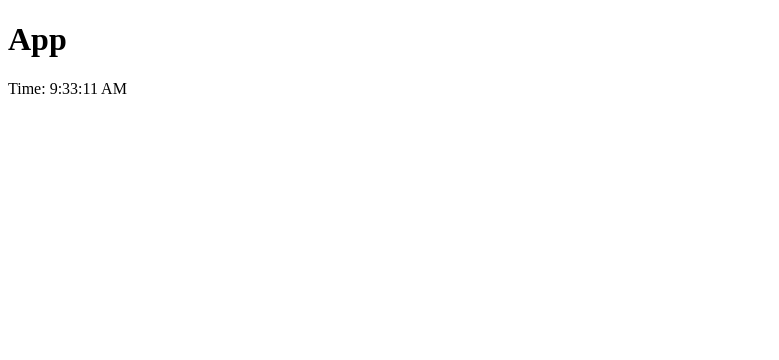
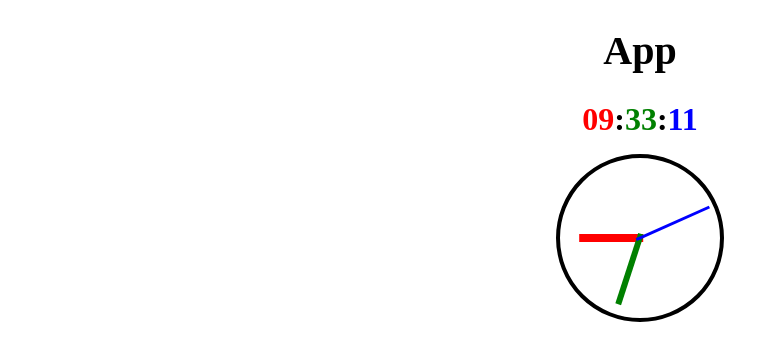
Before and after one commit to Tetrarium/starting-vue, a Vue app: page / in a window 1280 px wide. Shown: the top 360 px of the page, without its empty margins (0-779 px from the left). Built offline with nearby package versions, Linux system fonts and the light colour scheme.

Commit message:
readDoc(template syntax): add components AnalogClock and DigitalClock

```diff
--- a/package.json
+++ b/package.json
@@ -13,6 +13,7 @@
     "format": "prettier --write src/"
   },
   "dependencies": {
+    "sass": "^1.86.3",
     "vue": "^3.5.13"
   },
   "devDependencies": {
--- a/src/App.vue
+++ b/src/App.vue
@@ -1,37 +1,30 @@
 <script lang="ts" setup>
-import { computed, onBeforeUnmount, ref, watch } from 'vue'
-
-const date = ref(new Date())
-
-const intervalId = setInterval(() => {
-  date.value = new Date()
-}, 500)
-// throw new Error('test')
-
-const time = computed(() => {
-  return date.value.toLocaleTimeString()
-})
-
-const seconds = computed(() => {
-  return date.value.getSeconds()
-})
-
-// При таком варианте отрабатывает один раз
-// а не при каждой отработке интервала
-watch(seconds, () => {
-  if (seconds.value % 5 === 0) {
-    throw new Error('time error')
-  }
-})
-
-onBeforeUnmount(() => {
-  clearInterval(intervalId)
-})
+import DigitalClock from './components/DigitalClock.vue'
+import AnalogClock from './components/AnalogClock.vue'
 </script>
 
 <template>
-  <h1>App</h1>
-  <div>
-    Time: <span>{{ time }}</span>
-  </div>
+  <header class="header">
+    <h1 class="header__title">App</h1>
+  </header>
+  <main class="main">
+    <DigitalClock />
+    <AnalogClock />
+  </main>
 </template>
+
+<style scoped lang="scss">
+.header {
+  &__title {
+    text-align: center;
+    font-size: 2.5rem;
+  }
+}
+
+.main {
+  display: flex;
+  flex-direction: column;
+  align-items: center;
+  gap: 1rem;
+}
+</style>
--- /dev/null
+++ b/src/components/AnalogClock.vue
@@ -0,0 +1,96 @@
+<script setup lang="ts">
+import { computed, onBeforeUnmount, ref } from 'vue'
+
+const time = ref(new Date())
+
+const updateTime = () => {
+  time.value = new Date()
+}
+
+const intervalId = setInterval(updateTime, 500)
+
+const secondsDegree = computed(() => {
+  return (time.value.getSeconds() / 60) * 360
+})
+
+const minutesDegree = computed(() => {
+  return (time.value.getMinutes() / 60) * 360
+})
+
+const hoursDegree = computed(() => {
+  return (time.value.getHours() / 12) * 360
+})
+
+onBeforeUnmount(() => {
+  clearInterval(intervalId)
+})
+</script>
+
+<template>
+  <div class="analog-clock">
+    <div class="analog-clock__axis">
+      <div
+        class="analog-clock__hour"
+        :style="{ transform: `rotate(${hoursDegree}deg) translateY(-45%) translateX(-50%)` }"
+      ></div>
+      <div
+        class="analog-clock__minute"
+        :style="{ transform: `rotate(${minutesDegree}deg) translateY(-45%) translateX(-50%)` }"
+      ></div>
+      <div
+        class="analog-clock__second"
+        :style="{ transform: `rotate(${secondsDegree}deg) translateY(-45%) translateX(-50%)` }"
+      ></div>
+    </div>
+  </div>
+</template>
+
+<style scoped lang="scss">
+.analog-clock {
+  width: 10rem;
+  height: 10rem;
+  border-radius: 50%;
+  border: 4px solid black;
+  display: flex;
+  justify-content: center;
+  align-items: center;
+
+  &__axis {
+    width: 1px;
+    height: 1px;
+    border-radius: 50%;
+    position: relative;
+  }
+
+  &__hour {
+    width: 0.5rem;
+    height: 4rem;
+    border: none;
+    background-color: red;
+    position: absolute;
+    bottom: -2rem;
+    transform-origin: 0 center;
+  }
+
+  &__minute {
+    width: 0.35rem;
+    height: 4.6rem;
+    border: none;
+    background-color: green;
+    position: absolute;
+    bottom: -2.3rem;
+    transform-origin: 0 center;
+  }
+
+  &__second {
+    width: 0.2rem;
+    height: 5rem;
+    border: none;
+    background-color: blue;
+    position: absolute;
+    bottom: -2.5rem;
+    /* left: 50%; */
+    transform-origin: 0 center;
+  }
+}
+</style>
--- /dev/null
+++ b/src/components/DigitalClock.vue
@@ -0,0 +1,58 @@
+<script setup lang="ts">
+import { computed, onBeforeUnmount, ref } from 'vue'
+
+const time = ref(new Date())
+
+const updateTime = () => {
+  time.value = new Date()
+}
+
+const formatPartToTwoDigits = (part: number) => {
+  return part.toString().padStart(2, '0')
+}
+
+const hours = computed(() => {
+  return formatPartToTwoDigits(time.value.getHours())
+})
+
+const minutes = computed(() => {
+  return formatPartToTwoDigits(time.value.getMinutes())
+})
+
+const seconds = computed(() => {
+  return formatPartToTwoDigits(time.value.getSeconds())
+})
+
+const intervalId = setInterval(updateTime, 500)
+
+onBeforeUnmount(() => {
+  clearInterval(intervalId)
+})
+</script>
+
+<template>
+  <div class="digital-clock">
+    <span class="digital-clock__hour">{{ hours }}</span
+    >:<span class="digital-clock__minute">{{ minutes }}</span
+    >:<span class="digital-clock__second">{{ seconds }}</span>
+  </div>
+</template>
+
+<style scoped lang="scss">
+.digital-clock {
+  font-size: 2rem;
+  font-weight: bold;
+  text-align: center;
+
+  &__hour {
+    color: red;
+  }
+  &__minute {
+    color: green;
+  }
+
+  &__second {
+    color: blue;
+  }
+}
+</style>
```
Also changed, not shown: src/main.ts (+6 -6 lines), 1 other file (tests, documents, lock files or other folders).
